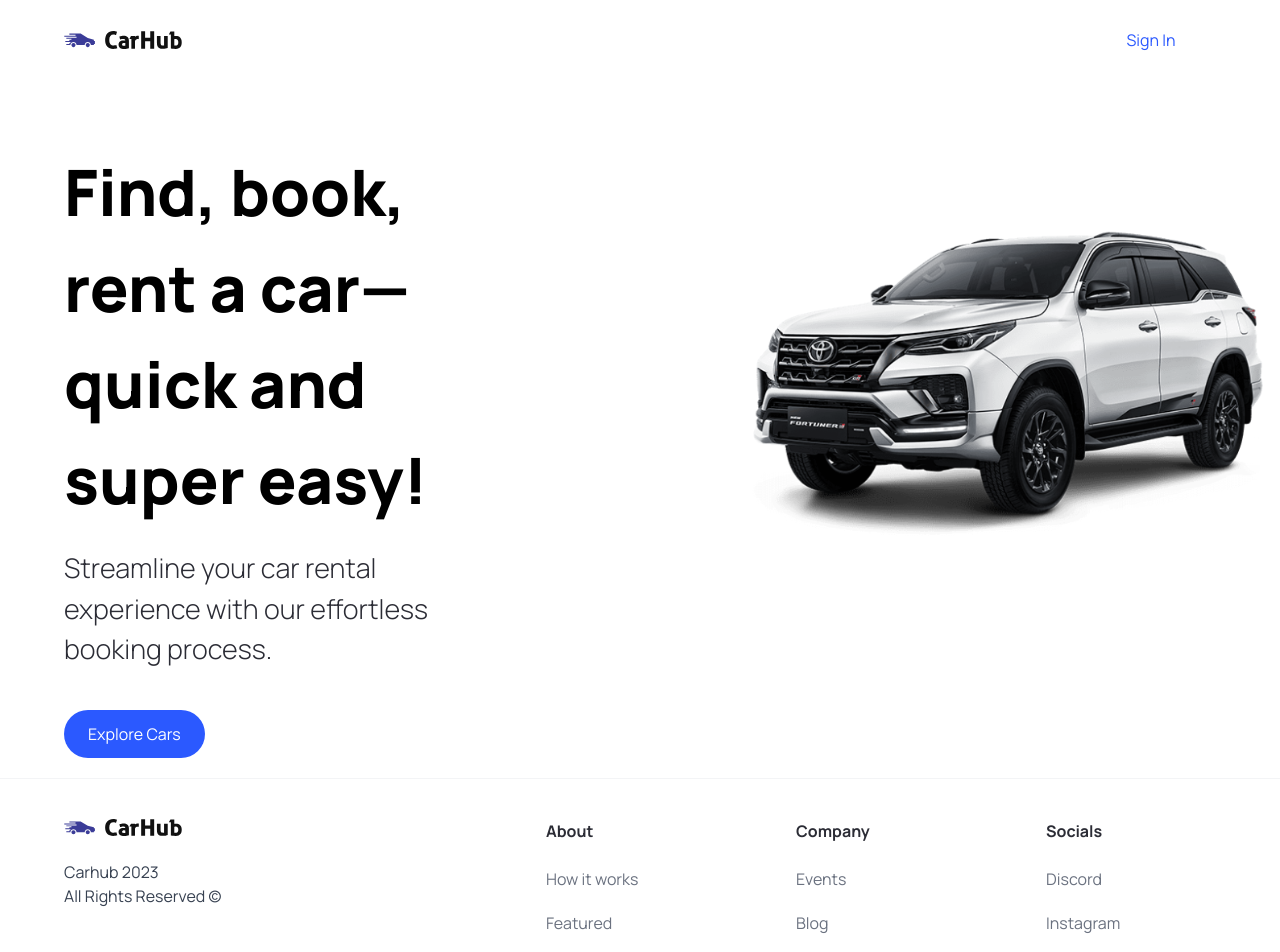
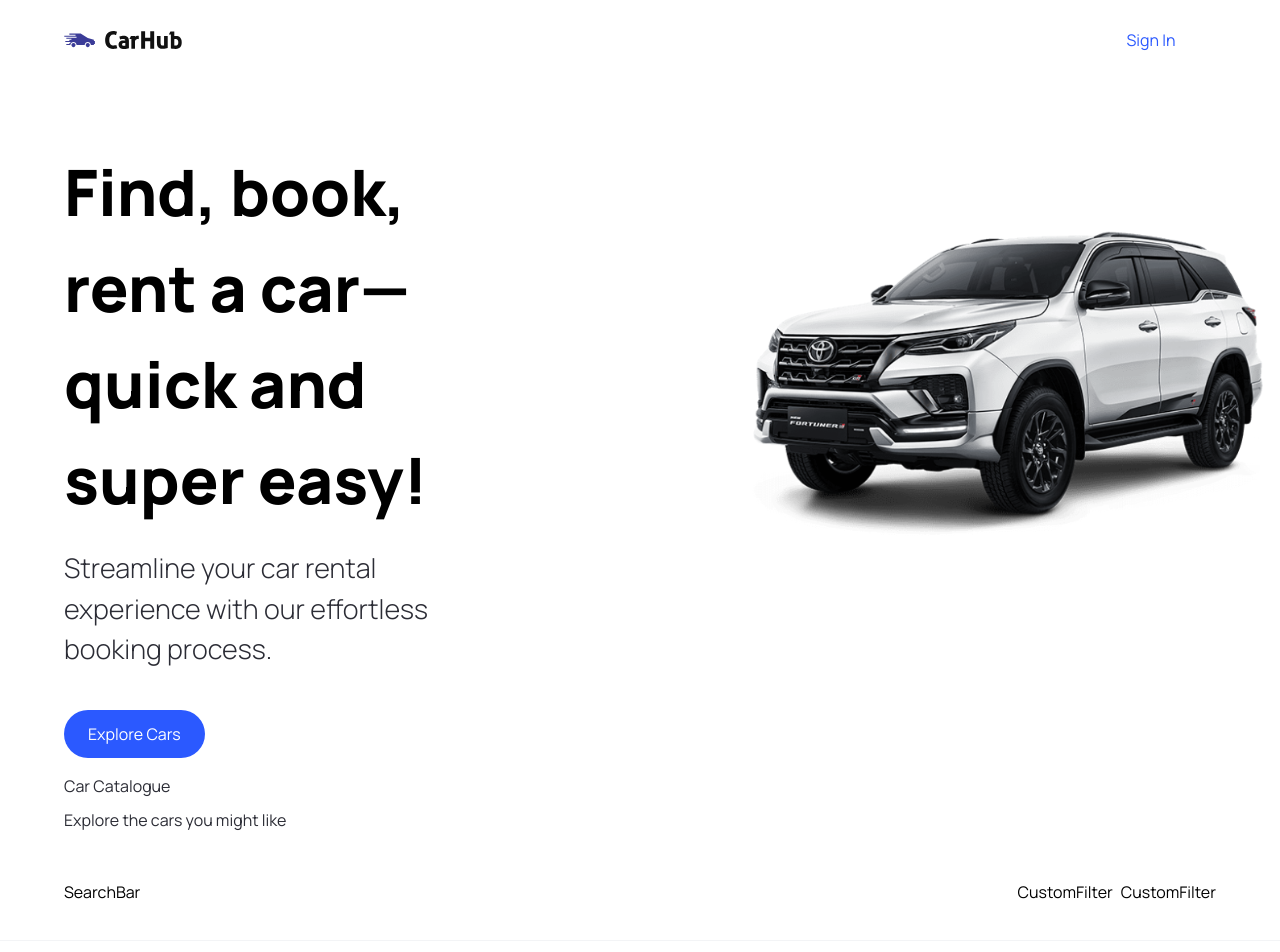
Before and after one commit to AlaaHamdyMohammadi/CarShowcase, a Next.js app: page / in a window 1280 px wide. Shown: the top 952 px of the page. Built offline with nearby package versions, Linux system fonts and the light colour scheme.

Commit message:
Add Search and Filter

```diff
--- /dev/null
+++ b/components/CustomFilter.tsx
@@ -0,0 +1,10 @@
+import React from 'react'
+import { CustomFilterProps } from '../types'
+
+const CustomFilter = ({title}: CustomFilterProps) => {
+  return (
+    <div>CustomFilter</div>
+  )
+}
+
+export default CustomFilter
--- /dev/null
+++ b/components/SearchBar.tsx
@@ -0,0 +1,9 @@
+import React from 'react'
+
+const SearchBar = () => {
+  return (
+    <div>SearchBar</div>
+  )
+}
+
+export default SearchBar
--- a/src/app/page.tsx
+++ b/src/app/page.tsx
@@ -1,10 +1,25 @@
 import Image from "next/image";
 import Hero from "./../../components/Hero";
+import SearchBar from "../../components/SearchBar";
+import CustomFilter from "../../components/CustomFilter";
 
 export default function Home() {
   return (
     <main className="overflow-hidden">
       <Hero />
+      <div className="mt-12 padding-x padding-y max-width" id="discover">
+        <div className="home__text-container">
+          <h1 className="text-4xl font-extrabold">Car Catalogue</h1>
+          <p>Explore the cars you might like</p>
+        </div>
+        <div className="home__filters">
+          <SearchBar />
+          <div className="home__filter-container">
+            <CustomFilter title="fuel" />
+            <CustomFilter title="year" />
+          </div>
+        </div>
+      </div>
     </main>
   );
 }
--- a/types/index.ts
+++ b/types/index.ts
@@ -6,3 +6,7 @@ export interface CustomButtonProps {
   handleClick?: MouseEventHandler<HTMLButtonElement>;
   btnType?: "button" | "submit";
 }
+
+export interface CustomFilterProps{
+  title: string;
+}
```
